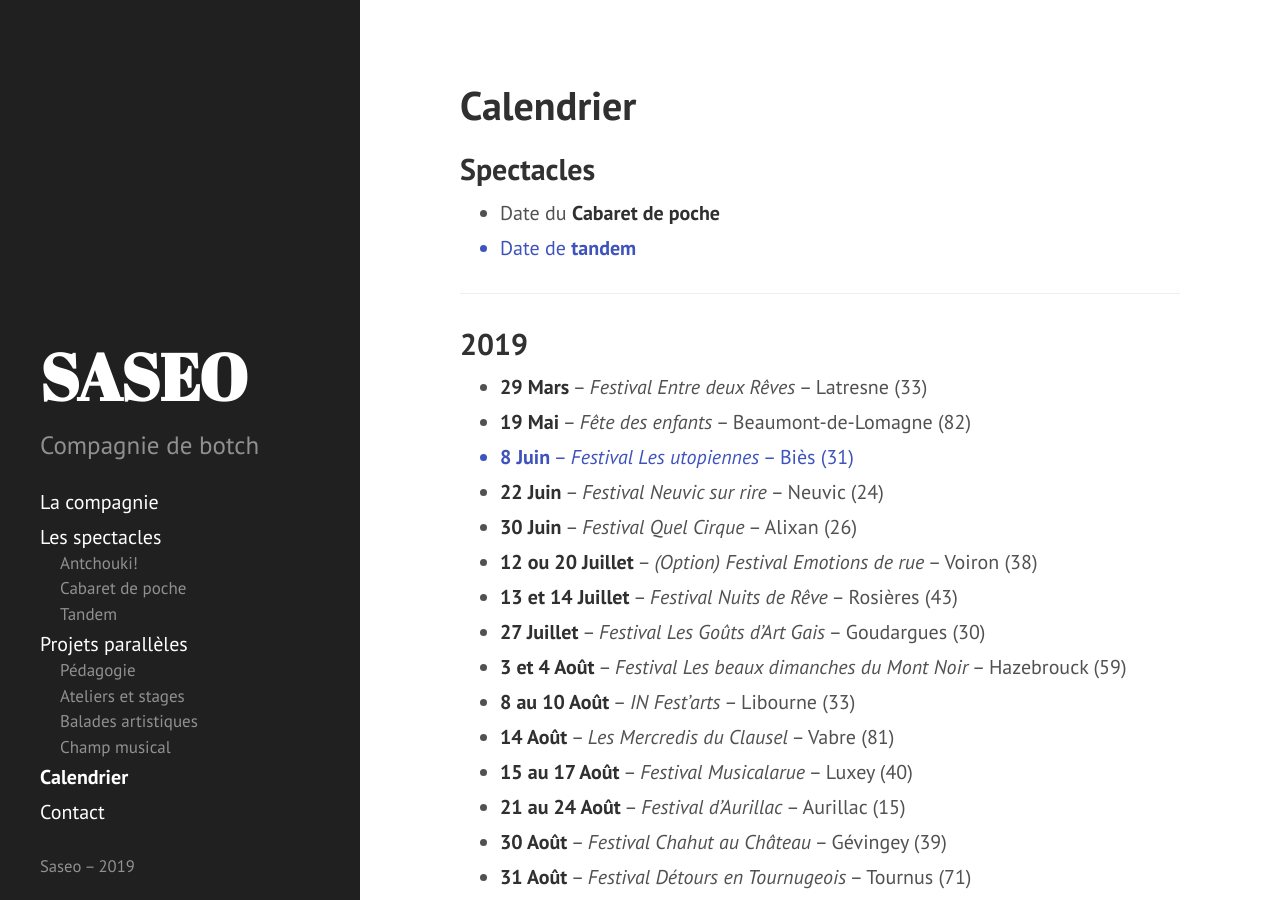
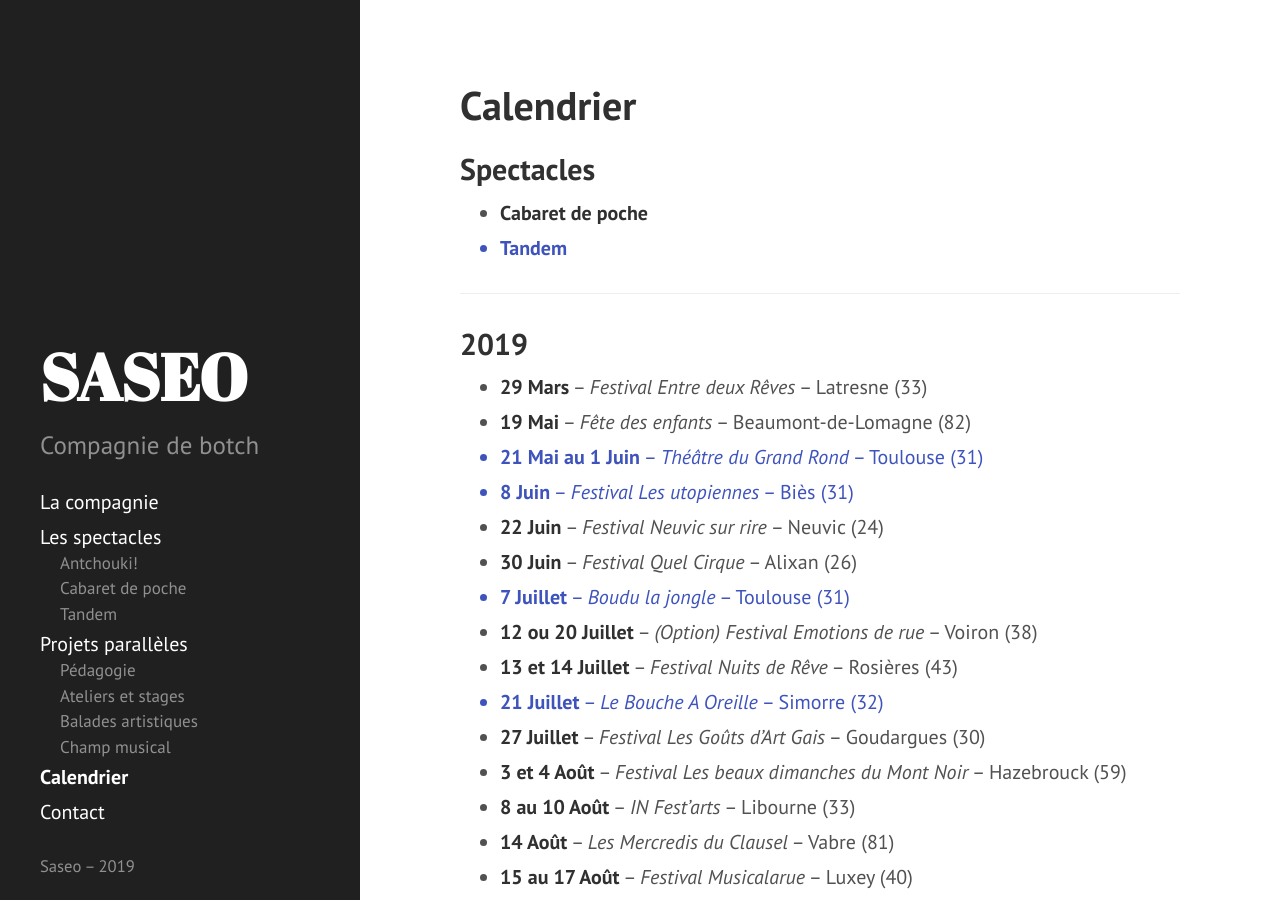
Before and after one commit to rizoom/saseo.org, a Jekyll site: the page built from calendrier.md, in a window 1280 px wide and 900 px high. Built offline with Jekyll 4.4.1, drawn with Linux system fonts in a browser that asks for light colours.

Commit message:
Update calendrier.md

```diff
--- a/calendrier.md
+++ b/calendrier.md
@@ -6,8 +6,8 @@ sidebar_order: 3
 
 ## Spectacles
 
-- Date du **Cabaret de poche**
-- {:.tandem} Date de **tandem**
+- **Cabaret de poche**
+- {:.tandem} **Tandem**
 
 ---
 
@@ -15,11 +15,14 @@ sidebar_order: 3
 
 - **29 Mars** -- _Festival Entre deux Rêves_ -- Latresne (33)
 - **19 Mai** -- _Fête des enfants_ -- Beaumont-de-Lomagne (82)
+- {:.tandem} **21 Mai au 1 Juin** -- _Théâtre du Grand Rond_ -- Toulouse (31)
 - {:.tandem} **8 Juin** -- _Festival Les utopiennes_ -- Biès (31)
 - **22 Juin** -- _Festival Neuvic sur rire_ -- Neuvic (24)
 - **30 Juin** -- _Festival Quel Cirque_ -- Alixan (26)
+- {:.tandem} **7 Juillet** -- _Boudu la jongle_ -- Toulouse (31)
 - **12 ou 20 Juillet** -- _(Option) Festival Emotions de rue_ -- Voiron (38)
 - **13 et 14 Juillet** -- _Festival Nuits de Rêve_ -- Rosières (43)
+- {:.tandem} **21 Juillet** -- _Le Bouche A Oreille_ -- Simorre (32)
 - **27 Juillet** -- _Festival Les Goûts d'Art Gais_ -- Goudargues (30)
 - **3 et 4 Août** -- _Festival Les beaux dimanches du Mont Noir_ -- Hazebrouck (59)
 - **8 au 10 Août** -- _IN Fest'arts_ -- Libourne (33)
```
